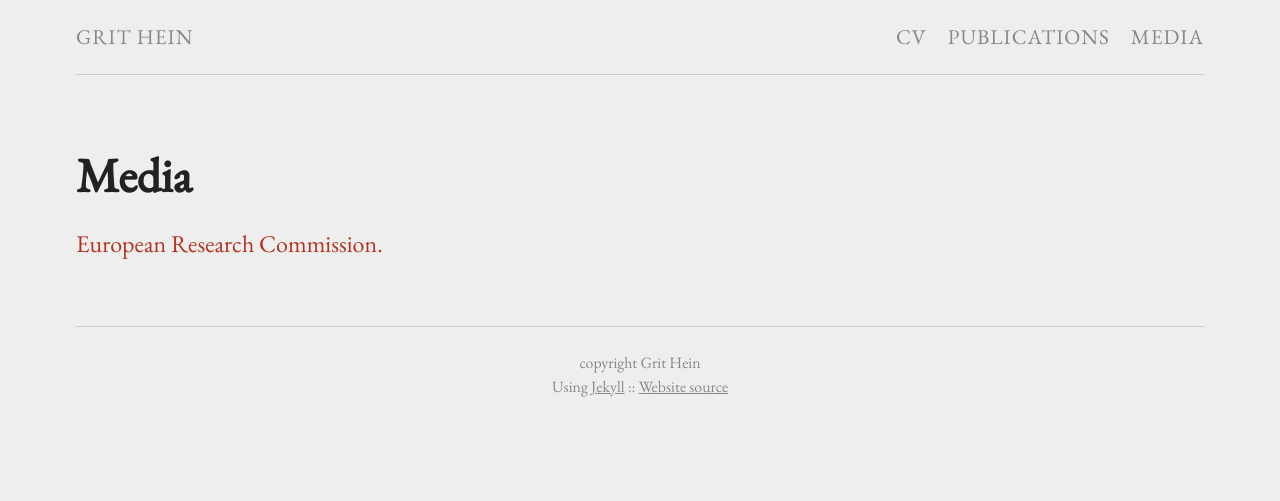
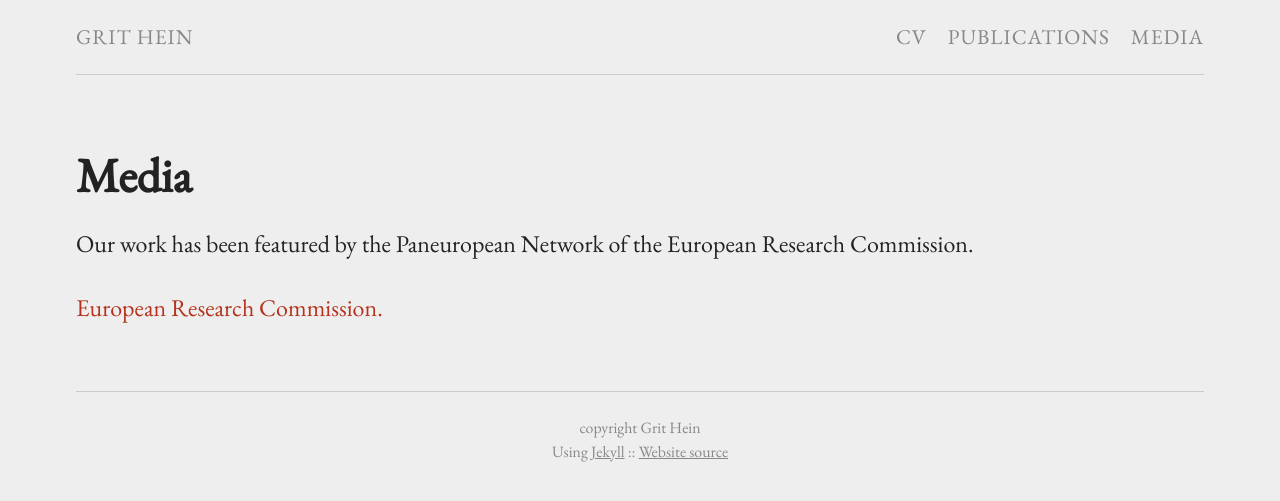
Before and after one commit to grithein/grithein, a Jekyll site: the page built from media.md, in a window 1280 px wide. Shown: the top 501 px of the page. Built offline with Jekyll 4.4.1, drawn with Linux system fonts in a browser that asks for light colours.

Commit message:
Update from Forestry.io - media.md

```diff
--- a/media.md
+++ b/media.md
@@ -3,4 +3,6 @@ title: Media
 date: '2016-07-21 22:06:00'
 layout: page
 ---
+Our work has been featured by the Paneuropean Network of the European Research Commission.
+
 [European Research Commission.](http://www.paneuropeannetworks.com/special-reports/uncovering-social-motives/)
```
